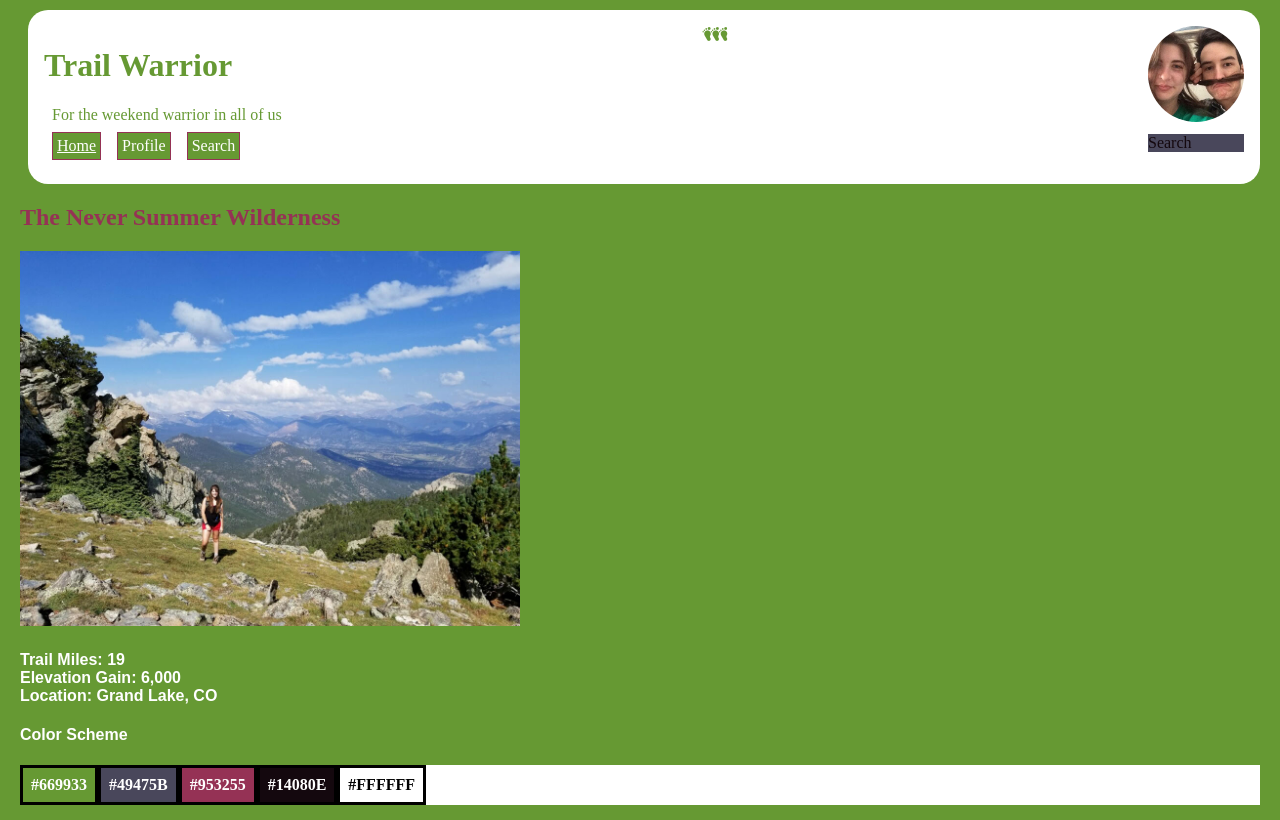
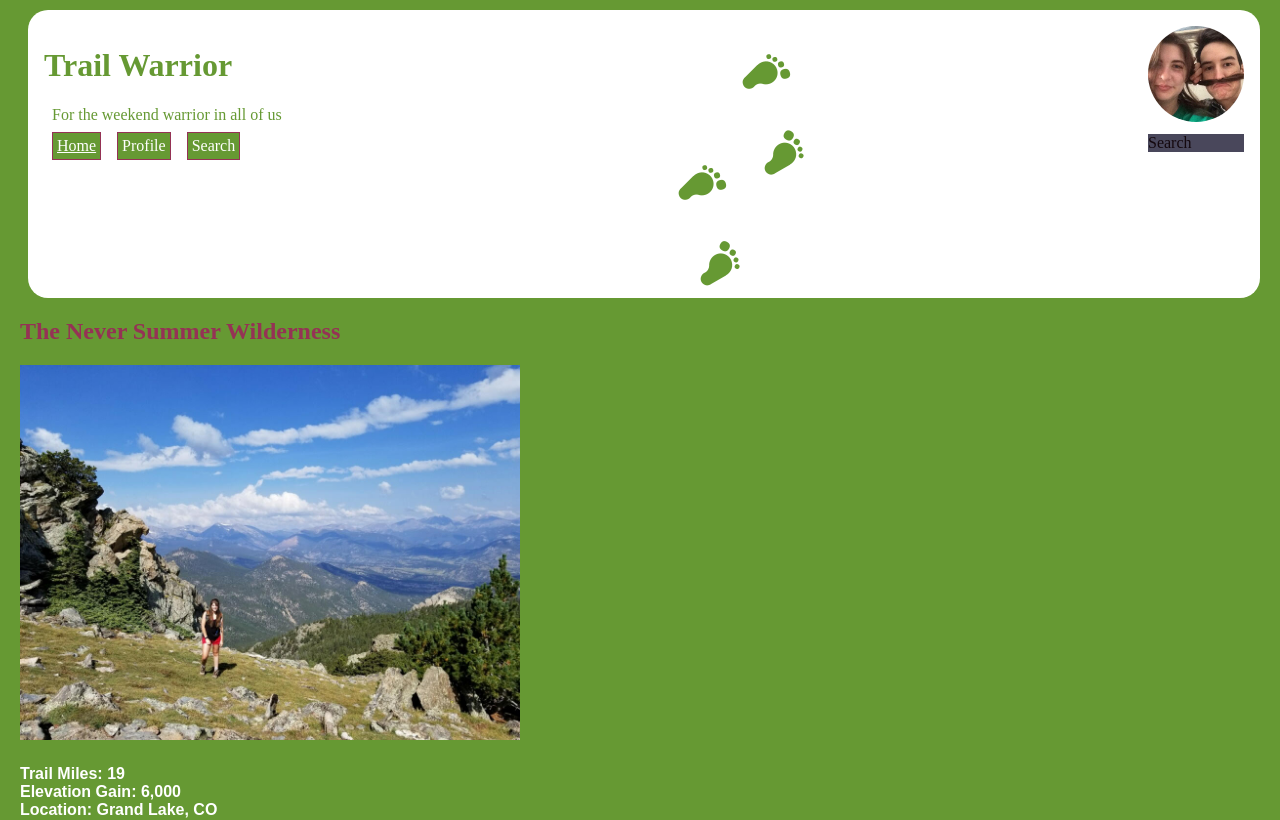
Before and after one commit to BustaKaplan/TrailWarrior, a React (Create React App) app: page / in a window 1280 px wide. Shown: the top 820 px of the page. Built offline with nearby package versions, Linux system fonts and the light colour scheme.

Commit message:
editing feel

```diff
--- a/src/App.css
+++ b/src/App.css
@@ -85,3 +85,6 @@ H4{
   background-color: #FFFFFF;
   color: black;
 }
+.foot{
+  font-size: 500px;
+}
--- a/src/App.js
+++ b/src/App.js
@@ -22,10 +22,11 @@ class App extends Component {
                 <div className = "box"> Search </div>
               </div>
             </div>
-            <div className = "right">
-              <i className="fi-foot"></i>
-              <i className="fi-foot"></i>
-              <i className="fi-foot"></i>
+            <div className = "steps">
+              <div className= "footone"> <i className = "foot" className="fi-foot"></i> </div>
+              <div className = "foottwo"> <i className = "foot" className="fi-foot"></i> </div>
+              <div className = "footthree"> <i className = "foot" className="fi-foot"></i> </div>
+                <div className = "footfour"> <i className = "foot" className="fi-foot"></i> </div>
             </div>
             <div className = "right">
               <img className = "profile-pic" src={require("./unnamed.jpg")} alt="Profile Picture"/>
--- a/src/index.css
+++ b/src/index.css
@@ -1,3 +1,30 @@
+.steps{
+
+  transform: rotate(30deg);
+  }
+.fi-foot{
+
+  font-size: 3.5em;
+  padding: 1em;
+  transform: rotate(45deg);
+}
+.footone{
+  transform: rotate(45deg) scaleX(1);
+  position: relative;
+  /*top: .5em;
+  left: .5em;*/
+
+  } .footthree{
+  transform: rotate(45deg) scaleX(1);
+  position: relative;
+  /*top: .5em;
+  left: .5em;*/
+
+}
+.foottwo, .footfour{
+  transform: translate(4em) scaleX(-1);
+
+}
 body{
   margin: 10px;
 }
```
